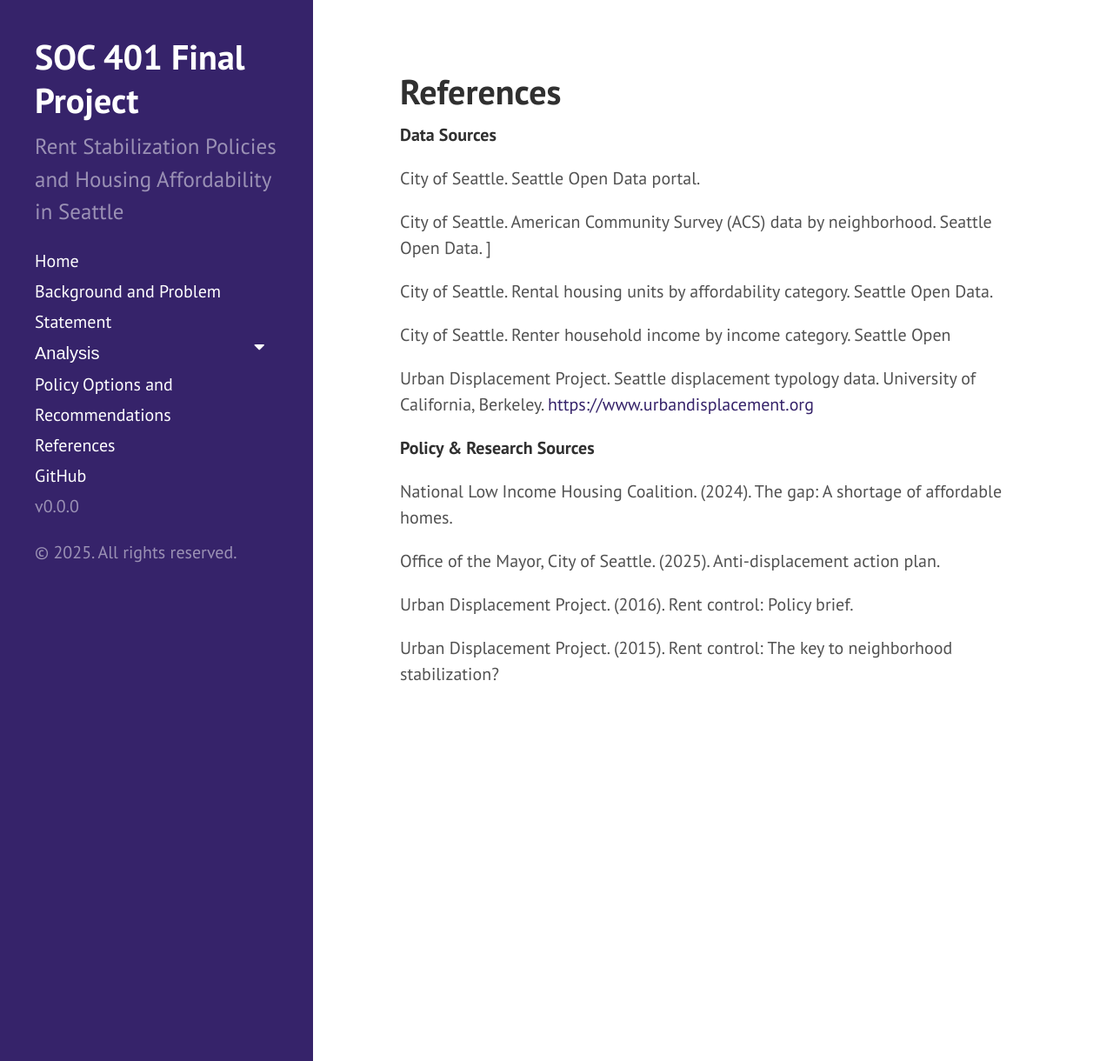
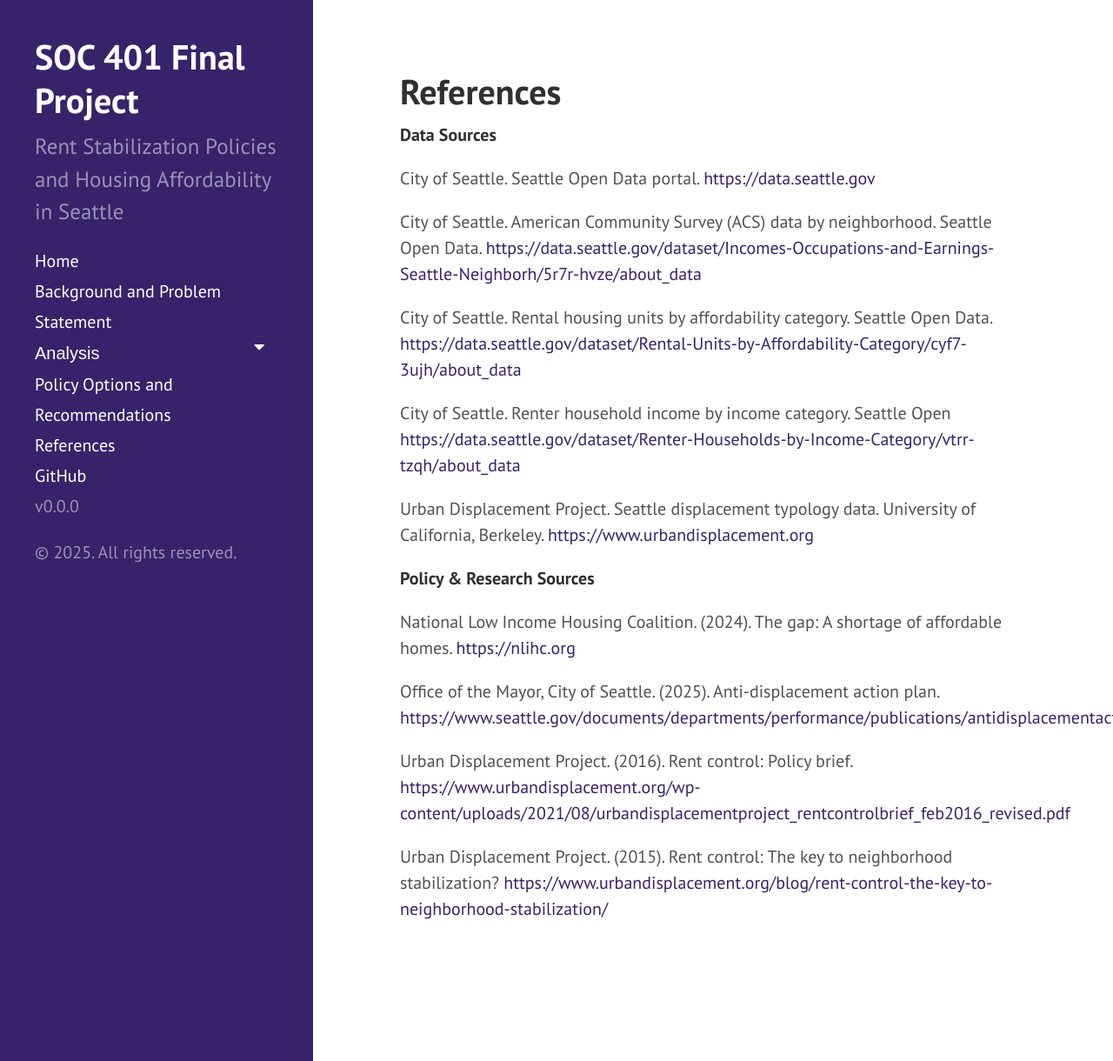
Before and after one commit to ymzakaria/soc401-ymzakaria, a Jekyll site: the page built from about.md, in a window 1280 px wide and 1220 px high. Shown: the whole window at 87% size. Built offline with Jekyll 4.4.1, drawn with Linux system fonts in a browser that asks for light colours; some of the changed lines change nothing that is shown.

Commit message:
Update about.md

```diff
--- a/about.md
+++ b/about.md
@@ -5,22 +5,22 @@ title: References
 
 **Data Sources**
 
-City of Seattle. Seattle Open Data portal. [](https://data.seattle.gov)
+City of Seattle. Seattle Open Data portal. [https://data.seattle.gov](https://data.seattle.gov)
 
-City of Seattle. American Community Survey (ACS) data by neighborhood. Seattle Open Data. [](https://data.seattle.gov/dataset/Incomes-Occupations-and-Earnings-Seattle-Neighborh/5r7r-hvze/about_data)]
+City of Seattle. American Community Survey (ACS) data by neighborhood. Seattle Open Data. [https://data.seattle.gov/dataset/Incomes-Occupations-and-Earnings-Seattle-Neighborh/5r7r-hvze/about_data](https://data.seattle.gov/dataset/Incomes-Occupations-and-Earnings-Seattle-Neighborh/5r7r-hvze/about_data)
 
-City of Seattle. Rental housing units by affordability category. Seattle Open Data. [](https://data.seattle.gov/dataset/Rental-Units-by-Affordability-Category/cyf7-3ujh/about_data)
+City of Seattle. Rental housing units by affordability category. Seattle Open Data. [https://data.seattle.gov/dataset/Rental-Units-by-Affordability-Category/cyf7-3ujh/about_data](https://data.seattle.gov/dataset/Rental-Units-by-Affordability-Category/cyf7-3ujh/about_data)
 
-City of Seattle. Renter household income by income category. Seattle Open [](https://data.seattle.gov/dataset/Renter-Households-by-Income-Category/vtrr-tzqh/about_data)
+City of Seattle. Renter household income by income category. Seattle Open [https://data.seattle.gov/dataset/Renter-Households-by-Income-Category/vtrr-tzqh/about_data](https://data.seattle.gov/dataset/Renter-Households-by-Income-Category/vtrr-tzqh/about_data)
 
 Urban Displacement Project. Seattle displacement typology data. University of California, Berkeley. [https://www.urbandisplacement.org](https://www.urbandisplacement.org/)
 
 **Policy & Research Sources**
 
-National Low Income Housing Coalition. (2024). The gap: A shortage of affordable homes. [](https://nlihc.org)
+National Low Income Housing Coalition. (2024). The gap: A shortage of affordable homes. [https://nlihc.org](https://nlihc.org)
 
-Office of the Mayor, City of Seattle. (2025). Anti-displacement action plan. [](https://www.seattle.gov/documents/departments/performance/publications/antidisplacementactionplan.pdf)
+Office of the Mayor, City of Seattle. (2025). Anti-displacement action plan. [https://www.seattle.gov/documents/departments/performance/publications/antidisplacementactionplan.pdf)](https://www.seattle.gov/documents/departments/performance/publications/antidisplacementactionplan.pdf)
 
-Urban Displacement Project. (2016). Rent control: Policy brief. [](https://www.urbandisplacement.org/wp-content/uploads/2021/08/urbandisplacementproject_rentcontrolbrief_feb2016_revised.pdf)
+Urban Displacement Project. (2016). Rent control: Policy brief. [https://www.urbandisplacement.org/wp-content/uploads/2021/08/urbandisplacementproject_rentcontrolbrief_feb2016_revised.pdf](https://www.urbandisplacement.org/wp-content/uploads/2021/08/urbandisplacementproject_rentcontrolbrief_feb2016_revised.pdf)
 
-Urban Displacement Project. (2015). Rent control: The key to neighborhood stabilization? [](https://www.urbandisplacement.org/blog/rent-control-the-key-to-neighborhood-stabilization/)
+Urban Displacement Project. (2015). Rent control: The key to neighborhood stabilization? [https://www.urbandisplacement.org/blog/rent-control-the-key-to-neighborhood-stabilization/](https://www.urbandisplacement.org/blog/rent-control-the-key-to-neighborhood-stabilization/)
```
